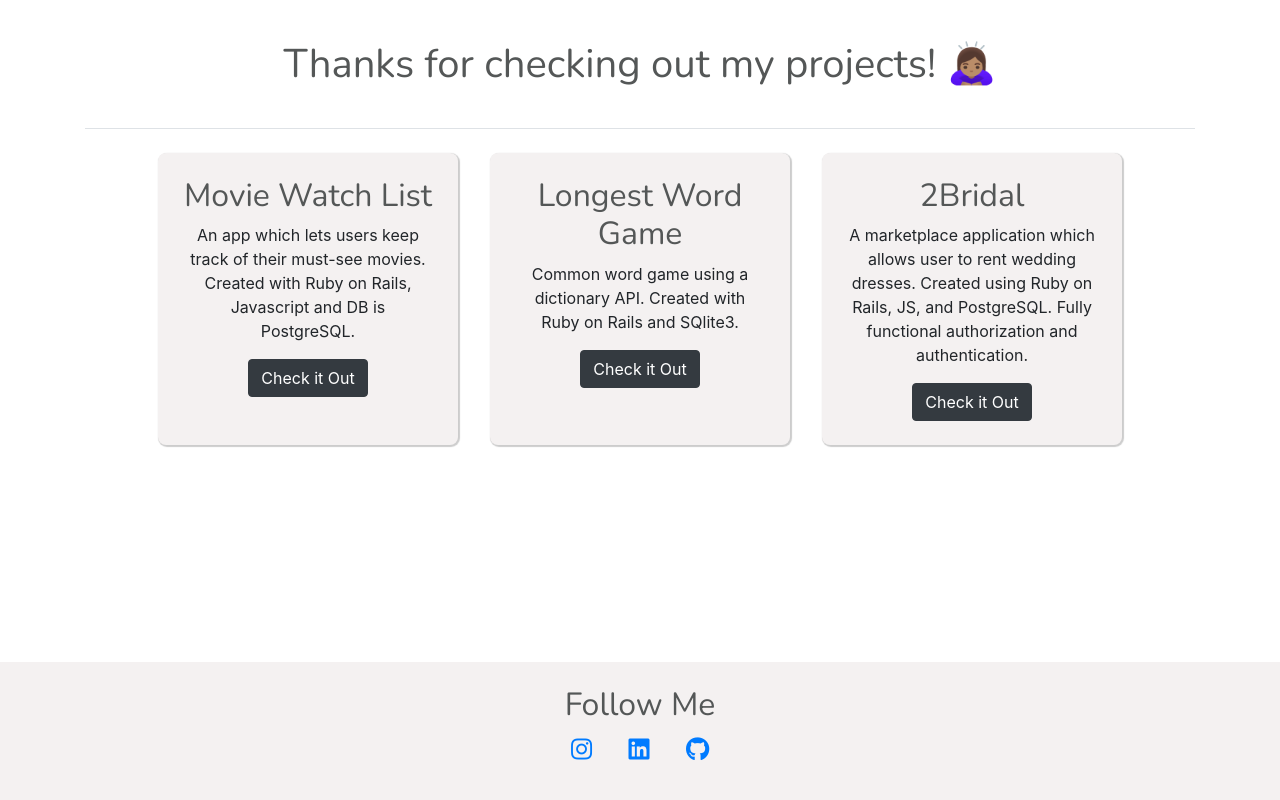
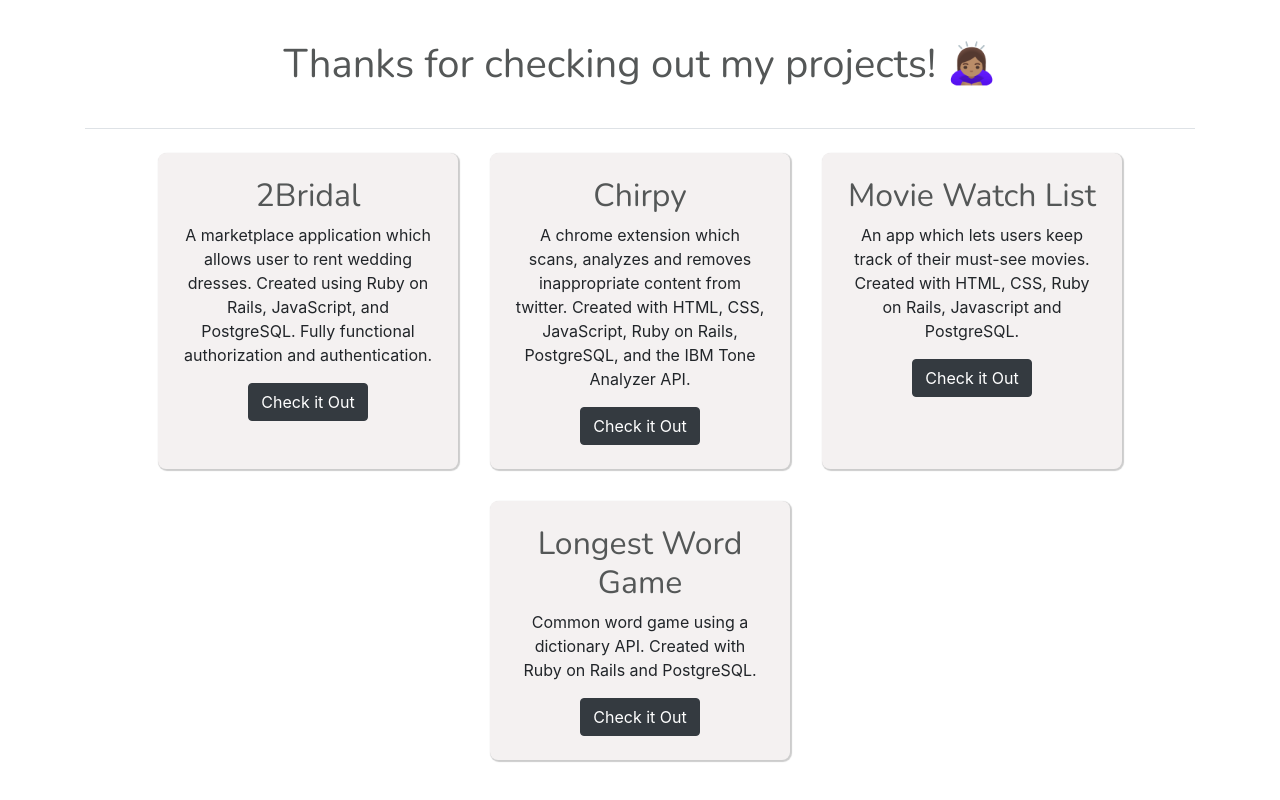
Before and after one commit to CamillieFu/ongoing-projects, a website: page index.html in a window 1280 px wide. Shown: the top 800 px of the page. Drawn offline with nearby package versions, Linux system fonts and the light colour scheme.

Commit message:
updated projects

```diff
--- a/index.html
+++ b/index.html
@@ -13,26 +13,33 @@
     <h1 class="intro border-bottom">Thanks for checking out my projects! 🙇🏽‍♀️</h1>
     <div class="row justify-content-center">
       <div class="project-card text-center">
+        <h2>2Bridal</h2>
+        <p>A marketplace application which allows user to rent wedding dresses.
+          Created using Ruby on Rails, JavaScript, and PostgreSQL.
+          Fully functional authorization and authentication.
+        </p>
+        <a href="https://two-bridal.herokuapp.com/" class="btn btn-dark">Check it Out</a>
+      </div>
+      <div class="project-card text-center">
+        <h2>Chirpy</h2>
+        <p>A chrome extension which scans, analyzes and removes inappropriate content from twitter.
+          Created with HTML, CSS, JavaScript, Ruby on Rails, PostgreSQL, and the IBM Tone Analyzer API.
+        </p>
+        <a href="https://two-bridal.herokuapp.com/" class="btn btn-dark">Check it Out</a>
+      </div>
+      <div class="project-card text-center">
         <h2>Movie Watch List</h2>
         <p>An app which lets users keep track of their must-see movies.
-            Created with Ruby on Rails, Javascript and DB is PostgreSQL.
+          Created with HTML, CSS, Ruby on Rails, Javascript and PostgreSQL.
         </p>
         <a href="https://watch-list-999.herokuapp.com/lists" class="btn btn-dark">Check it Out</a>
       </div>
       <div class="project-card text-center">
         <h2>Longest Word Game</h2>
         <p>Common word game using a dictionary API.
-            Created with Ruby on Rails and SQlite3.
+          Created with Ruby on Rails and PostgreSQL.
         </p>
         <a href="https://camille-longest-word-game.herokuapp.com/" class="btn btn-dark">Check it Out</a>
-        </div>
-        <div class="project-card text-center">
-          <h2>2Bridal</h2>
-          <p>A marketplace application which allows user to rent wedding dresses.
-            Created using Ruby on Rails, JS, and PostgreSQL.
-            Fully functional authorization and authentication.
-          </p>
-          <a href="https://two-bridal.herokuapp.com/" class="btn btn-dark">Check it Out</a>
       </div>
       </div>
   </div>
```
Lines whose indentation alone changed are shown as unchanged.
